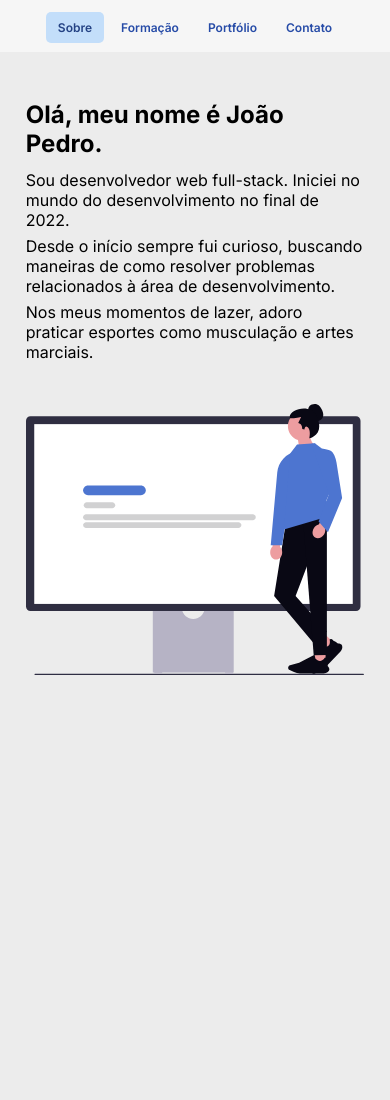
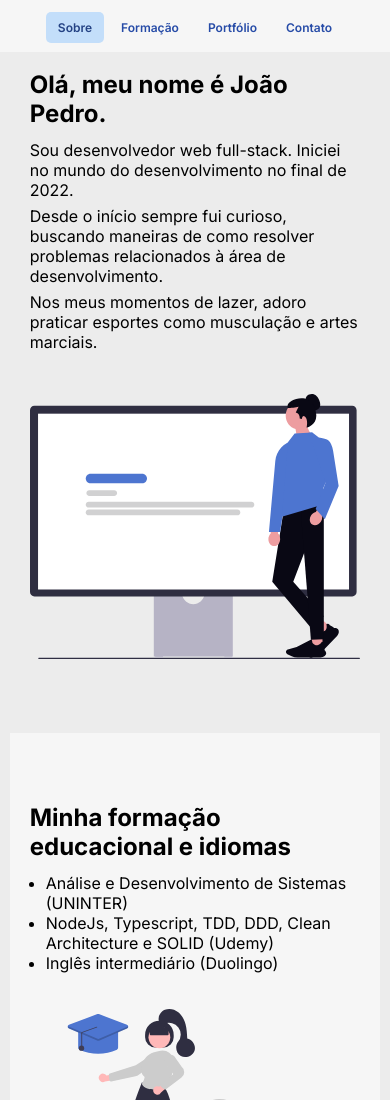
Before and after one commit to jpedro453/joao-pedro-trabalho-ads-fundamentos-web, a plain HTML site: page index.html in a window 390 px wide. Shown: the top 1100 px of the page. Before the commit the page ends 844 px from the top, so only its background shows below. Drawn offline with Linux system fonts and the light colour scheme.

Commit message:
refactor: remove change of tabs

```diff
--- a/css/styles.css
+++ b/css/styles.css
@@ -56,17 +56,16 @@ body {
 }
 
 section {
-    display: none;
-    padding: 100px 16px 50px 16px;
-    max-width: 80%;
+    padding: 70px 20px;
     margin: 0 auto;
-}
-
-section.active {
     display: flex;
     align-items: center;
     justify-content: space-between;
     gap: 36px;
+}
+section:nth-child(2), section:nth-child(4) {
+    background-color: var(--gray-2);
+    flex-direction: row-reverse;
 }
 section .content{
     width: 100%;
@@ -139,7 +138,7 @@ form #submit_button:hover {
 }
 /* Media query para responsividade */
 @media screen and (max-width: 992px) {
-    section.active {
+    section, section:nth-child(2), section:nth-child(4) {
         flex-direction: column;
     }
 }
--- a/js/index.js
+++ b/js/index.js
@@ -1,24 +1,18 @@
+// Pega todos os links com classe nav_link
 const links = document.querySelectorAll('.nav_link')
-const sections = document.querySelectorAll('section')
 
 links.forEach((link) => {
+    // Espera pelo clique em algum dos links
     link.addEventListener('click', (event) => {
         // Remove a classe 'active' de todos os links e seções
         links.forEach((link) => link.classList.remove('active'))
-        sections.forEach((section) => section.classList.remove('active'))
 
-        // Pega o href do link clicado
-        const link_href = event.currentTarget.getAttribute('href')
-
-        // Separa o # do href
-        const section_to_show = link_href.split('#')[1]
-
-        // Adiciona a classe active para section correta e para o link atual
-        document.getElementById(section_to_show).classList.add('active')
+        //Adiciona a classe active no link clicado para estilização
         event.currentTarget.classList.add('active')
     })
 })
 
+// Pega o form de acordo com o id
 const form = document.getElementById('form')
 form.addEventListener('submit', (event) => {
     // Exibir uma mensagem pro usuário ao enviar o formulário
```
